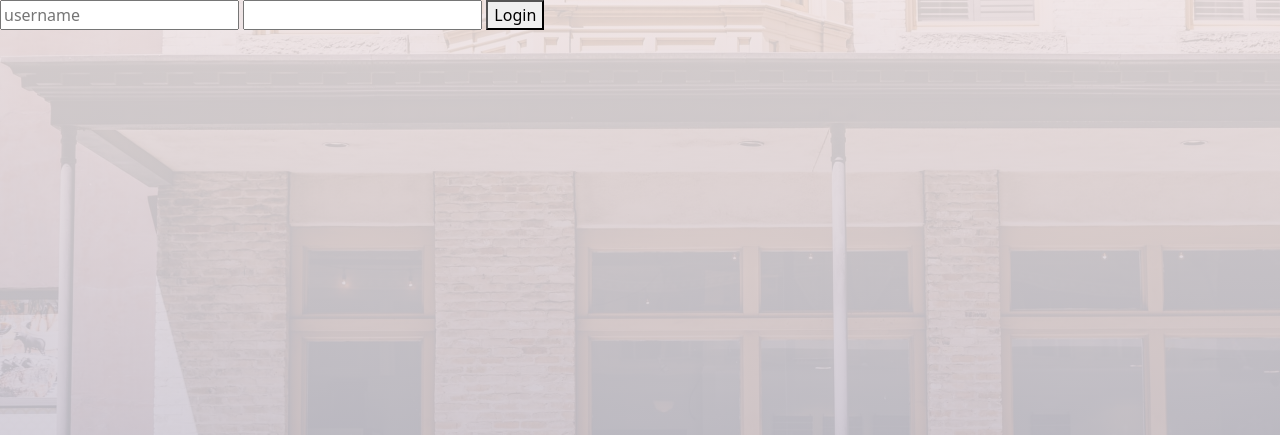
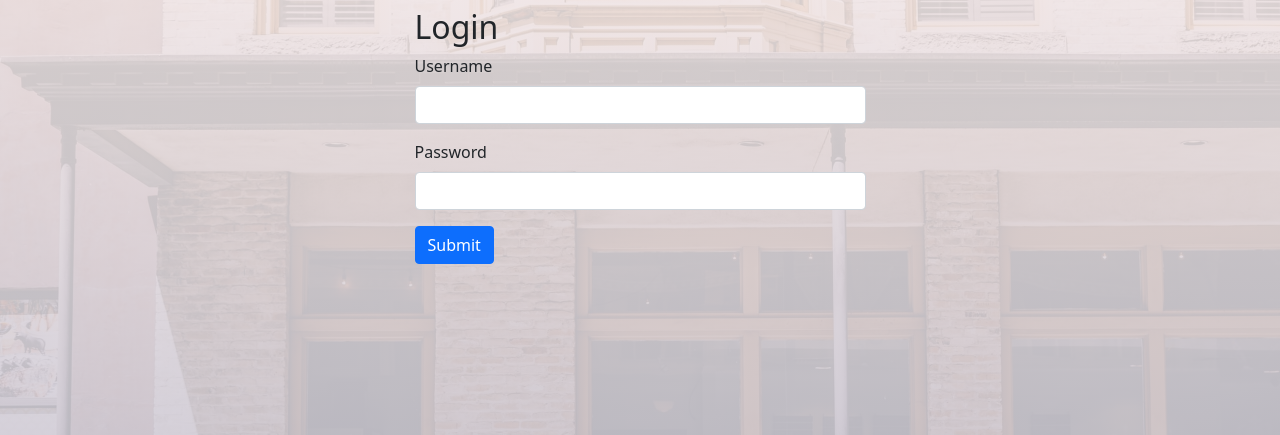
Before and after one commit to anirudh-kac/UniShop, a Django app: page /login/ in a window 1280 px wide. Shown: the part 56-491 px from the top of the page. Run offline with Django 3.2, Linux system fonts and the light colour scheme; some libraries are stand-ins or nearby versions.

Commit message:
style login page

```diff
--- a/dbmsproject/unishop/templates/unishop/login.html
+++ b/dbmsproject/unishop/templates/unishop/login.html
@@ -6,12 +6,28 @@ Login
 {% block bodyblock %}
 
 {% if message %}
-<p>{{message}}</p>
+<div class="alert alert-warning" role="alert">
+    {{message}}
+  </div>
 {% endif %}
-<form action="/login/" method="POST">
-        <input name = "username" type="text" placeholder="username">
-        <input name  = "password" type="password">
-        <button type="submit">Login</button>
-        {% csrf_token %}
-    </form>
+
+<div class = "container">
+    <div class = "row align-items-center justify-content-center">
+        <div class = "col-lg-5 col-md-6 col-md-10">
+            <h2 class = "mt-2">Login</h2>
+<form action = "/login/" method = "POST">
+    <div class="mb-3">
+      <label for="username" class="form-label">Username</label>
+      <input type="text" class="form-control" id="username" name = "username" aria-describedby="emailHelp">
+    </div>
+    <div class="mb-3">
+      <label for="password" class="form-label">Password</label>
+      <input type="password" class="form-control" id="password" name = "password">
+    </div>
+    <button type="submit" class="btn btn-primary">Submit</button>
+    {% csrf_token %}
+  </form>
+</div>
+</div>
+</div>
 {% endblock bodyblock %}
```
Also changed, not shown: dbmsproject/db.sqlite3.
